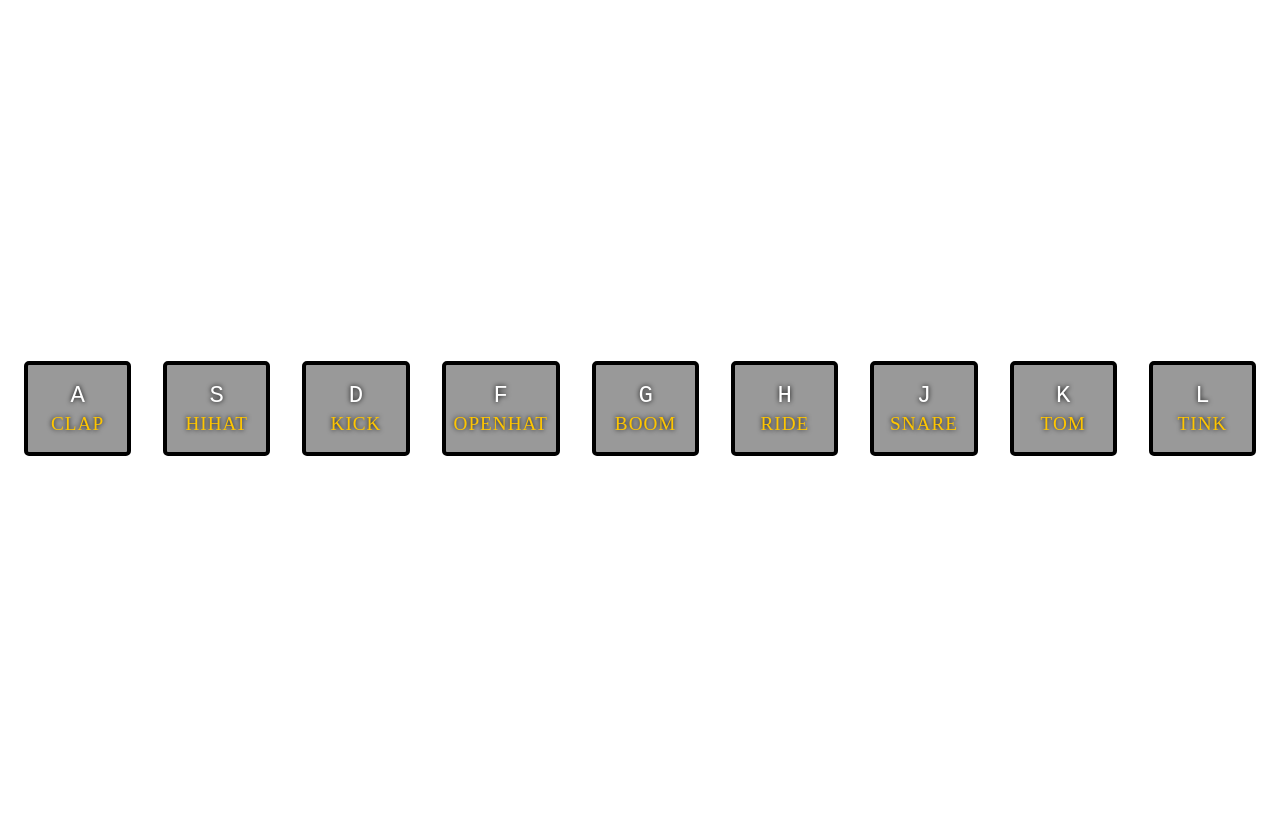
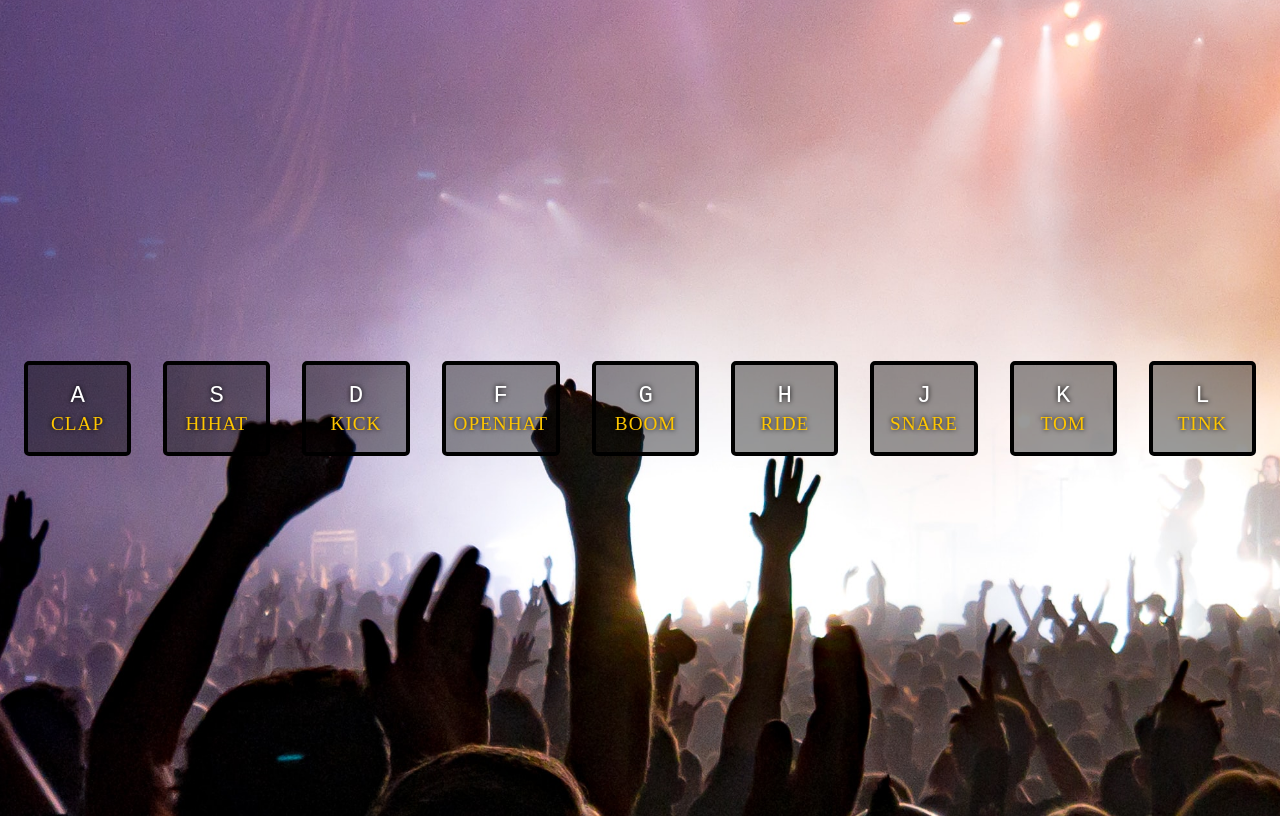
Before and after one commit to innaslota/drum-kit, a plain HTML site: page index.html in a window 1280 px wide. Drawn offline with Linux system fonts and the light colour scheme.

Commit message:
Updated background image

```diff
--- a/style.css
+++ b/style.css
@@ -1,5 +1,5 @@
 body {
-  background-image: url(actionvance-eXVd7gDPO9A-unsplash.jpg);
+  background-image: url(img/actionvance-eXVd7gDPO9A-unsplash.jpg);
   background-position: center;
   background-size: 2600px auto;
 }
```
